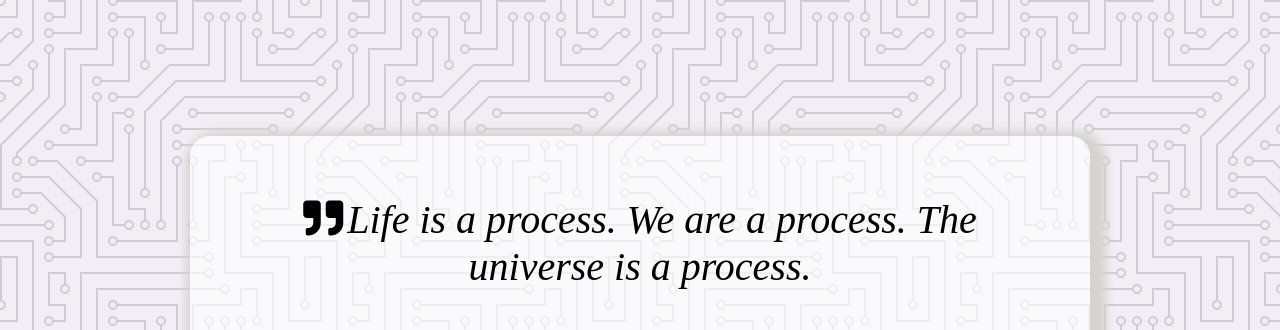
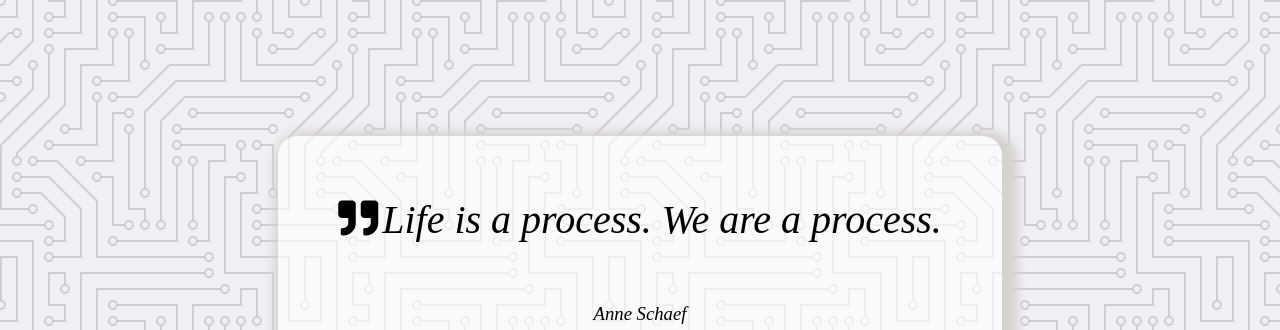
Before and after one commit to Nilsa013/quote-generator, a plain HTML site: page index.html in a window 1280 px wide. Shown: the top 330 px of the page. Drawn offline with Linux system fonts and the light colour scheme; no server answers.

Commit message:
New update

```diff
--- a/index.html
+++ b/index.html
@@ -14,7 +14,7 @@
     <div class="speech" id="quote-container">
         <div class="quote" id="quote">
     <i class="fa fa-quote-right"></i>
-    <span id="quote">Life is a process. We are a process. The universe is a process.</span>
+    <span id="quote">Life is a process. We are a process.</span>
 </div>
 <div class="quote-author" id="quote-author">
     <h3>Anne Schaef</h3>
```
